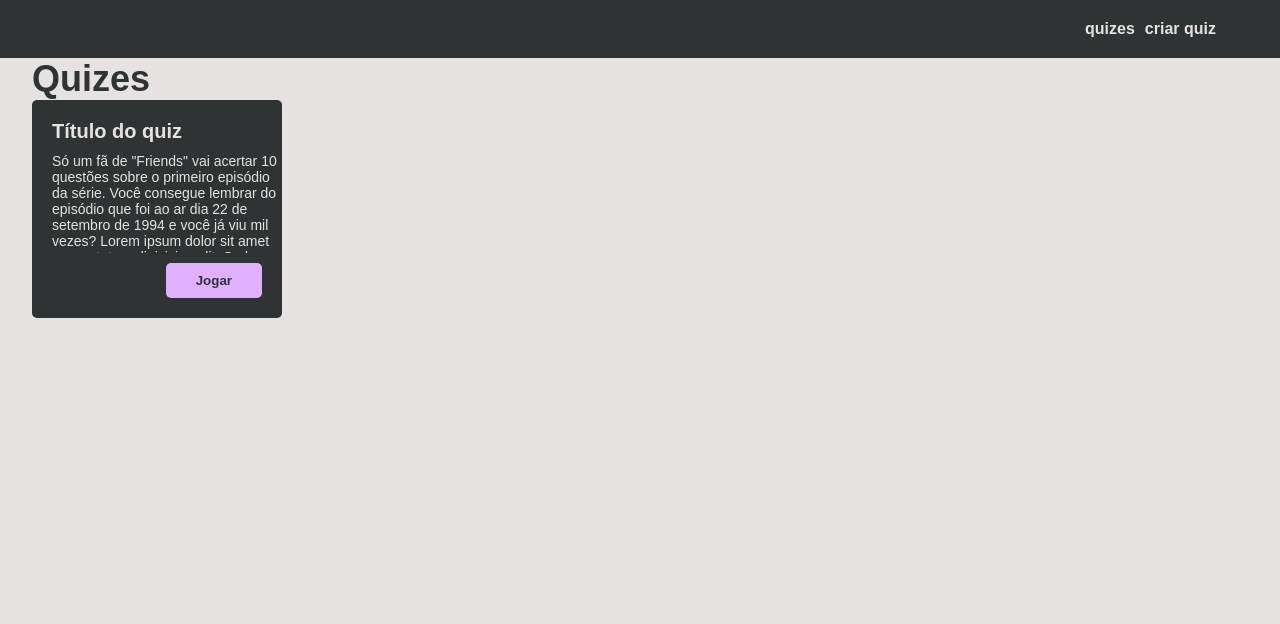
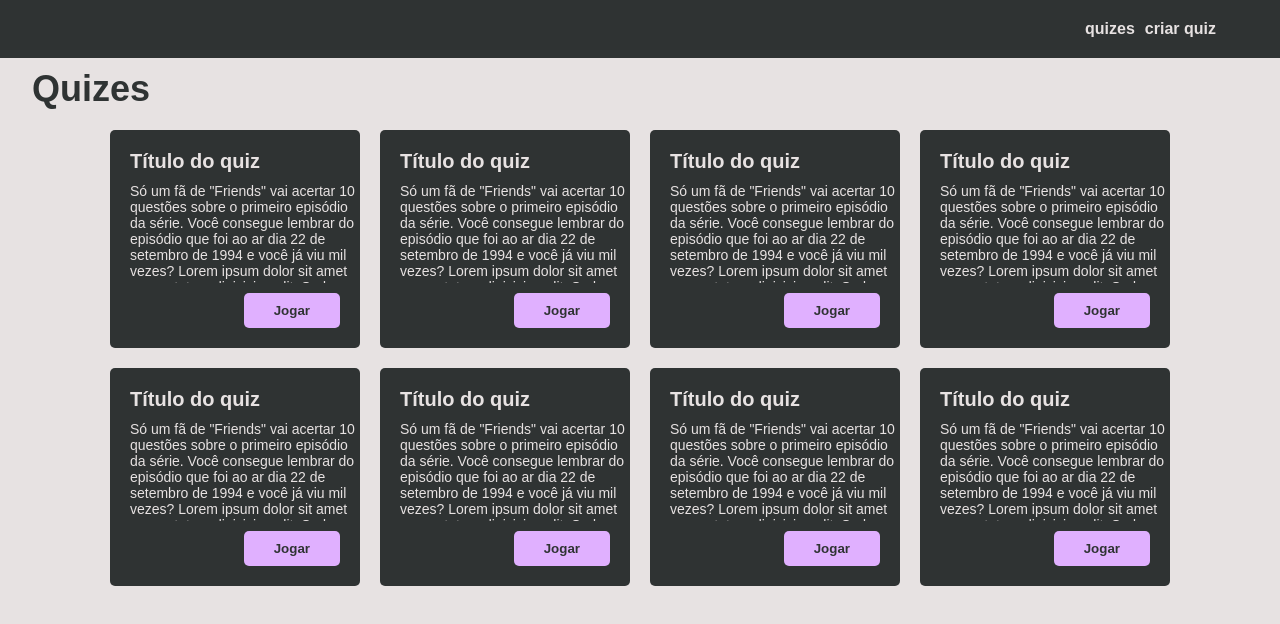
Before and after one commit to rebeccamoura/quiz-maker, an Angular app: page /quizzes in a window 1280 px wide. Shown: the top 624 px of the page. Built offline with nearby package versions, Linux system fonts and the light colour scheme.

Commit message:
layout quizes ok

```diff
--- a/src/app/quizzes/quizzes.component.html
+++ b/src/app/quizzes/quizzes.component.html
@@ -8,6 +8,13 @@
 
         <div class="quizzes-wrapper">
             <app-quiz-card></app-quiz-card>
+            <app-quiz-card></app-quiz-card>
+            <app-quiz-card></app-quiz-card>
+            <app-quiz-card></app-quiz-card>
+            <app-quiz-card></app-quiz-card>
+            <app-quiz-card></app-quiz-card>
+            <app-quiz-card></app-quiz-card>
+            <app-quiz-card></app-quiz-card>
         </div>
     </div>
 </div>
--- a/src/app/quizzes/quizzes.component.scss
+++ b/src/app/quizzes/quizzes.component.scss
@@ -5,9 +5,19 @@
         margin: auto;
 
         .header {
+            margin: 10px 0 20px;
+
             .title {
                 font-size: $title;
             }
         }
+
+        .quizzes-wrapper {
+            display: flex;
+            flex-wrap: wrap;
+            gap: 20px;
+            justify-content: center;
+            margin-bottom: 20px;
+        }
     }
 }
```
